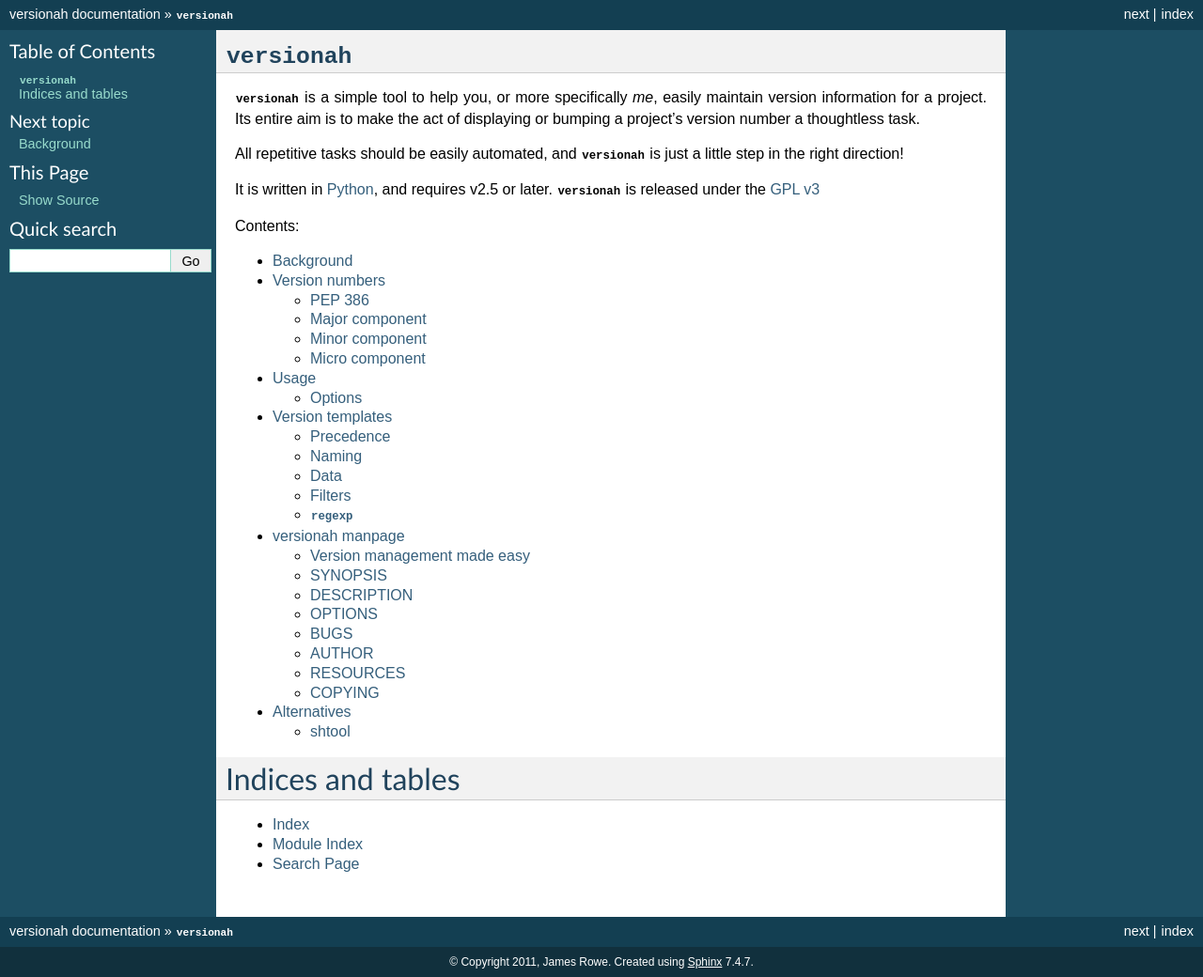
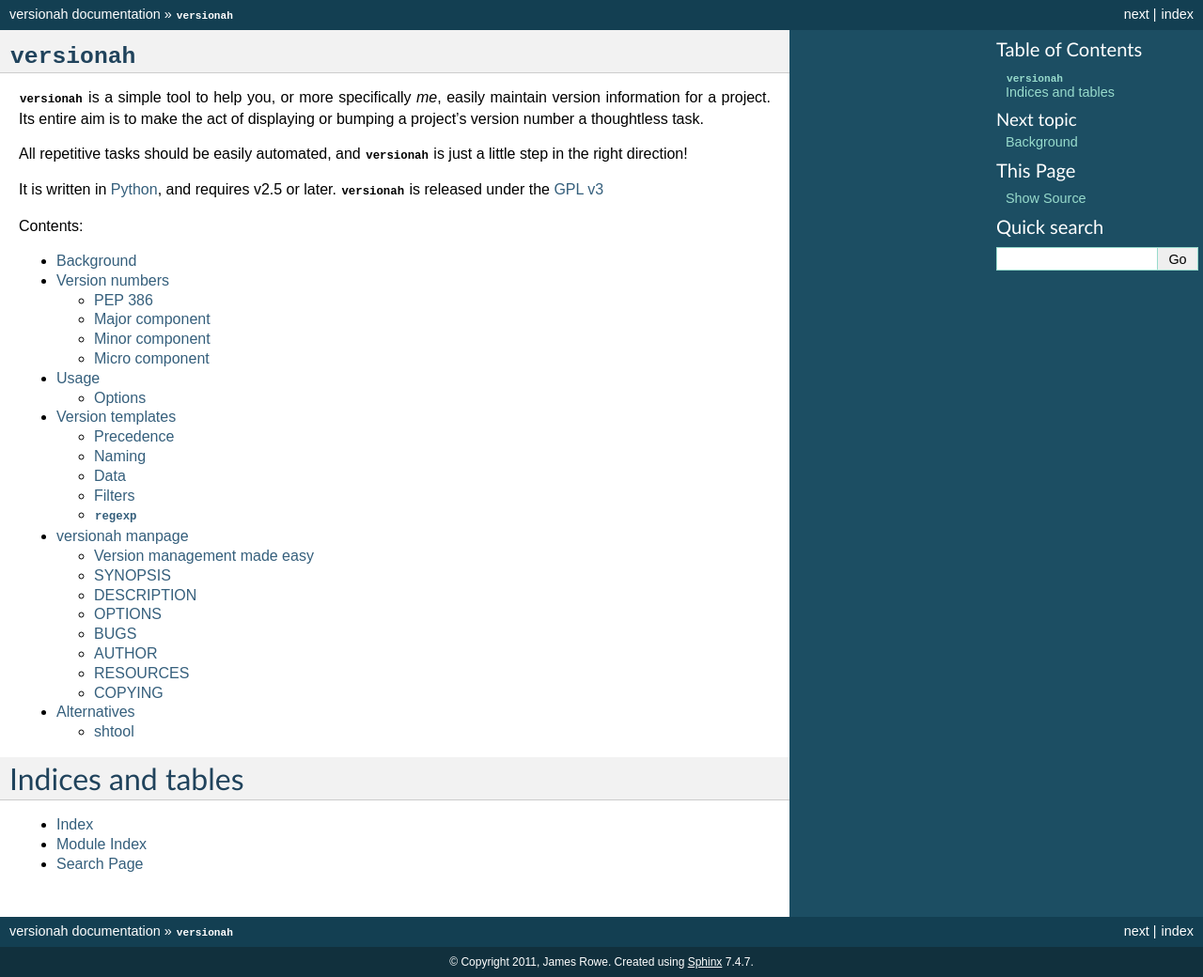
Before and after one commit to JNRowe/versionah, a Sphinx documentation site: the page built from doc/index.rst, in a window 1280 px wide and 1040 px high. Shown: the whole window at 94% size. Built offline with Sphinx 7.4.7, drawn with Linux system fonts in a browser that asks for light colours; the version number could not be read and is left out.

Commit message:
Use a sticky right-hand sidebar for sphinx output.

```diff
--- a/doc/conf.py
+++ b/doc/conf.py
@@ -101,7 +101,10 @@
 # Theme options are theme-specific and customize the look and feel of a theme
 # further.  For a list of options available for each theme, see the
 # documentation.
-#html_theme_options = {}
+html_theme_options = {
+    "rightsidebar": True,
+    "stickysidebar": True,
+}
 
 # Add any paths that contain custom themes here, relative to this directory.
 #html_theme_path = []
```
